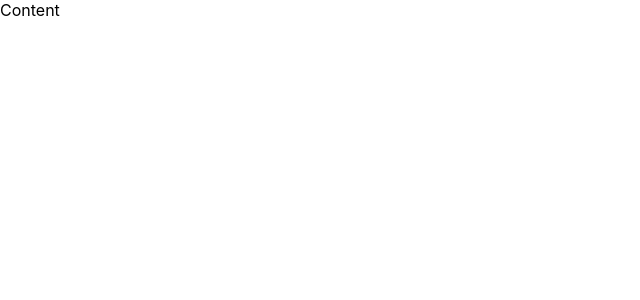
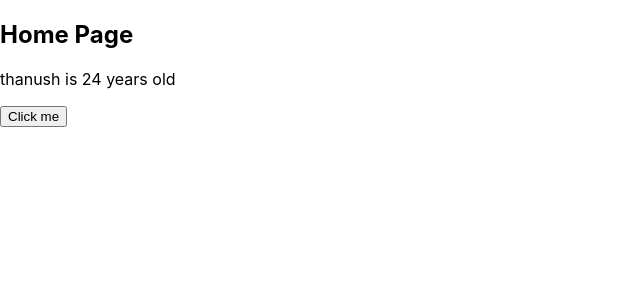
Before and after one commit to ThanushiganCodeolima/rnd-mern, a React (Create React App) app in the folder client/: page / in a window 1280 px wide. Shown: the top 300 px of the page, without its empty margins (0-640 px from the left). Built offline with nearby package versions, Linux system fonts and the light colour scheme.

Commit message:
update useState

```diff
--- a/client/src/Components/Content.js
+++ b/client/src/Components/Content.js
@@ -1,9 +1,23 @@
-import React from 'react'
+import { useState } from 'react'
 
-function Content() {
+const Content = () => {
+  //let name = 'thanush'
+  const [name, setName] = useState('thanush')
+  const [age, setAge] = useState(24)
+
+  const handleClick = () => {
+   setName('Shaji')
+   setAge(23)
+  }
+
+
   return (
-    <div>Content</div>
+    <div className='home'>
+      <h2>Home Page</h2>
+      <p>{ name } is { age } years old</p>
+      <button onClick={handleClick}>Click me</button>
+    </div>
   )
-}
+  }
 
 export default Content
```
